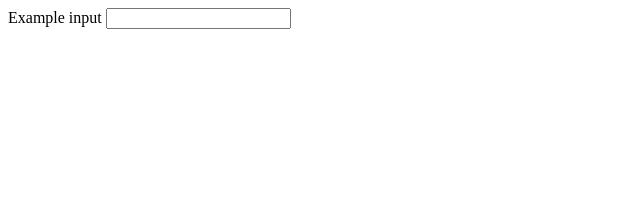
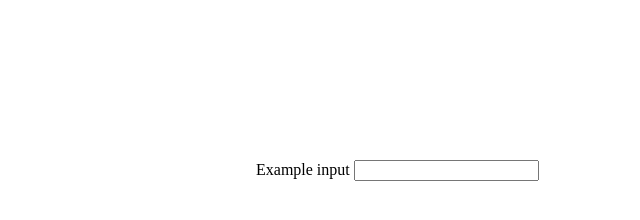
Before and after one commit to addaleax/autocomp, a plain HTML site: page example.html in a window 1280 px wide. Shown: the whole page, without its empty margins (0-640 px from the left). Drawn offline with Linux system fonts and the light colour scheme.

Commit message:
example html div offset

```diff
--- a/example.html
+++ b/example.html
@@ -19,7 +19,7 @@
 		/*]]>*/</script>
 	</head>
 	<body>
-		<div>
+		<div style="left:20%;top:20%;position:absolute">
 			<label for="example-input">Example input</label>
 			<input type="text" id="example-input" />
 		</div>
```
